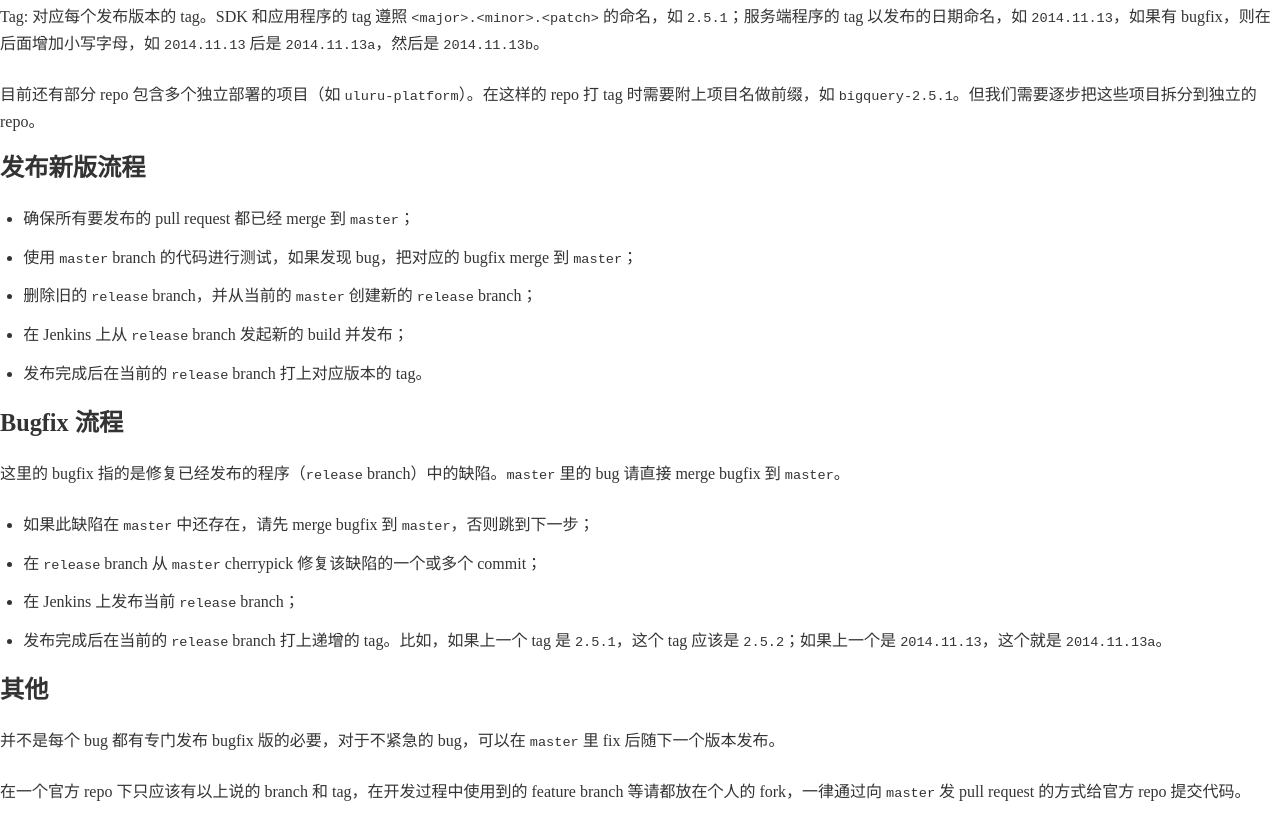
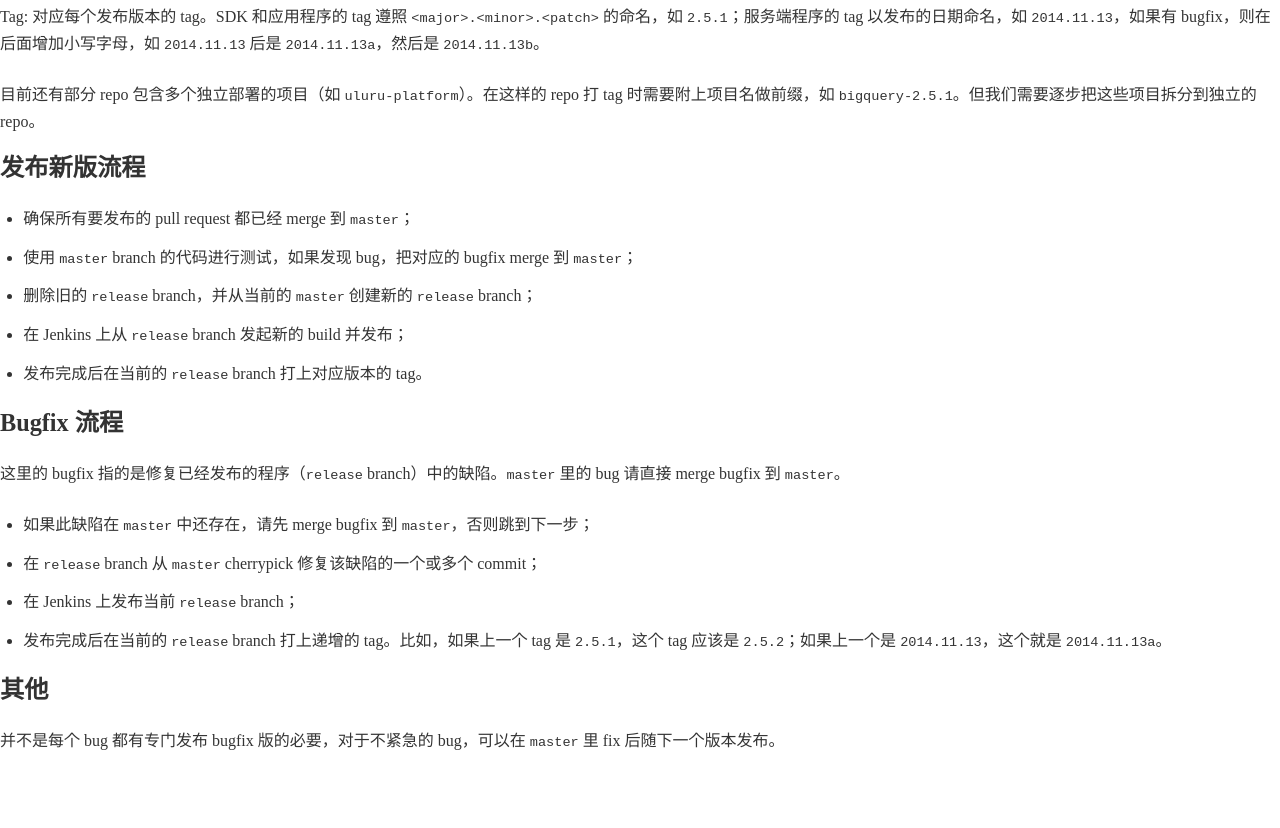
Before and after one commit to leancloud/open, a Gatsby site: page /git-branch-guide in a window 1280 px wide. Shown: the part 457-1285 px from the top of the page. After the commit the page ends 1235 px from the top, so only its background shows below. Built offline with nearby package versions, Linux system fonts and the light colour scheme; Gatsby itself is replaced by a stand-in of ours; some packages are replaced by stand-ins of ours; what typography-theme-moraga would draw is missing.

Commit message:
Update git-branch-guide.md

```diff
--- a/src/pages/git-branch-guide.md
+++ b/src/pages/git-branch-guide.md
@@ -45,5 +45,3 @@ Tag: 对应每个发布版本的 tag。SDK 和应用程序的 tag 遵照 `<major
 ## 其他
 
 并不是每个 bug 都有专门发布 bugfix 版的必要，对于不紧急的 bug，可以在 `master` 里 fix 后随下一个版本发布。
-
-在一个官方 repo 下只应该有以上说的 branch 和 tag，在开发过程中使用到的 feature branch 等请都放在个人的 fork，一律通过向 `master` 发 pull request 的方式给官方 repo 提交代码。
```
